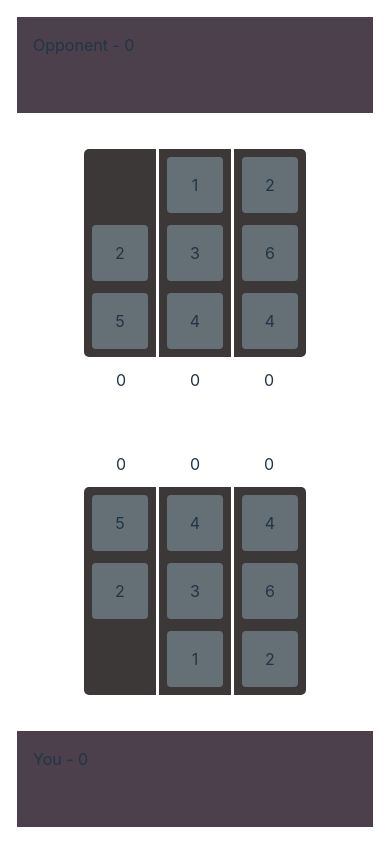
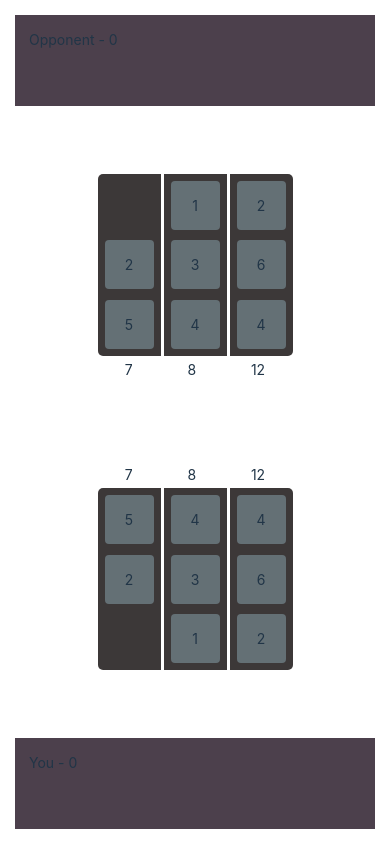
Before and after one commit to morales0/knucklebones, a React (Vite) app in the folder apps/frontend/: page / in a window 390 px wide. Built offline with nearby package versions, Linux system fonts and the light colour scheme.

Commit message:
minor responsive adjustments

```diff
--- a/apps/frontend/src/components/grid.tsx
+++ b/apps/frontend/src/components/grid.tsx
@@ -7,13 +7,13 @@ type Props = {
 };
 
 const Grid = ({ cells, scorePos }: Props) => {
-  console.log(cells);
-
   const Score = () => (
     <div className="score">
-      <div>0</div>
-      <div>0</div>
-      <div>0</div>
+      {cells.map((row, i) => (
+        <div key={`score-${scorePos}-${i}`}>
+          {row.reduce<number>((sum, cell) => cell + sum, 0)}
+        </div>
+      ))}
     </div>
   );
 
@@ -22,7 +22,7 @@ const Grid = ({ cells, scorePos }: Props) => {
       {scorePos === "top" && <Score />}
 
       <div className="cells">
-        {cells.map((row, i) => (
+        {cells.map((_, i) => (
           <div className="row">
             {[...new Array(3)].map((_, j) =>
               cells[i][j] ? (
--- a/apps/frontend/src/styles/app.css
+++ b/apps/frontend/src/styles/app.css
@@ -21,9 +21,9 @@
   flex-flow: column wrap-reverse;
   align-items: center;
   justify-content: space-around;
-  gap: 90px;
+  gap: .75rem;
   overflow: auto;
-  padding: 1rem;
+  padding: .5rem;
 }
 
 /* game height overflow */
--- a/apps/frontend/src/styles/grid.css
+++ b/apps/frontend/src/styles/grid.css
@@ -5,15 +5,16 @@
   position: relative;
   display: flex;
   flex-flow: column nowrap;
+  margin: 40px .75rem;
 
 }
 
 .grid.score_top .score {
-  top: -35px;
+  top: -1.75rem;
 }
 
 .grid.score_bottom .score {
-  bottom: -35px;
+  bottom: -1.75rem;
 }
 
 .grid.score_top .row {
--- a/apps/frontend/src/styles/index.css
+++ b/apps/frontend/src/styles/index.css
@@ -6,6 +6,7 @@
   font-family: Inter, system-ui, Avenir, Helvetica, Arial, sans-serif;
   line-height: 1.5;
   font-weight: 400;
+  font-size: 20px;
 
   color-scheme: light dark;
   color: rgba(255, 255, 255, 0.87);
@@ -16,6 +17,24 @@
   -webkit-font-smoothing: antialiased;
   -moz-osx-font-smoothing: grayscale;
   -webkit-text-size-adjust: 100%;
+}
+
+@media screen and (max-width: 1300px) {
+  :root {
+    font-size: 16px;
+  }
+}
+
+@media screen and (max-width: 900px) {
+  :root {
+    font-size: 14px;
+  }
+}
+
+@media screen and (max-height: 500px) {
+  :root {
+    font-size: 12px;
+  }
 }
 
 a {
```
